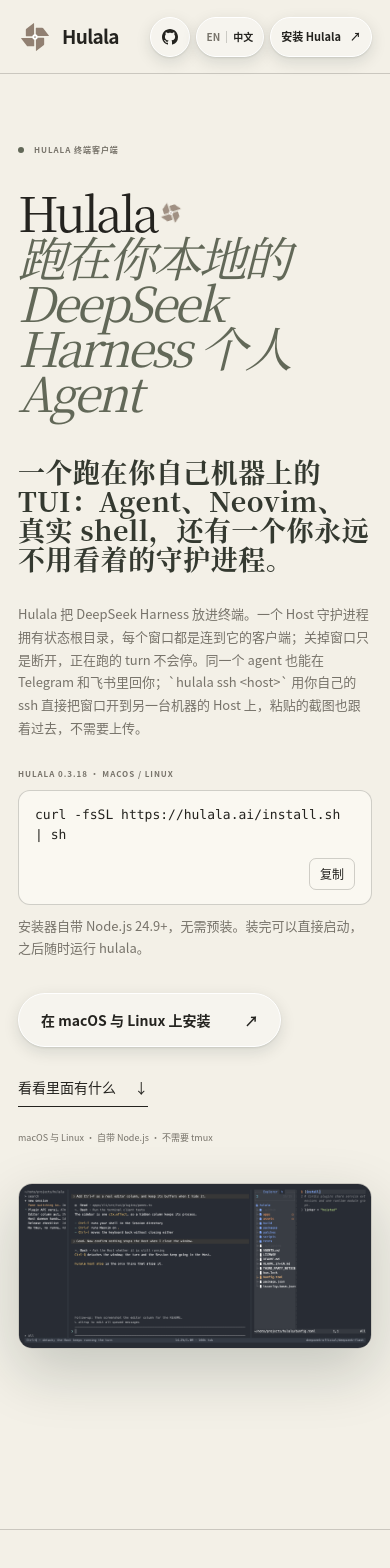
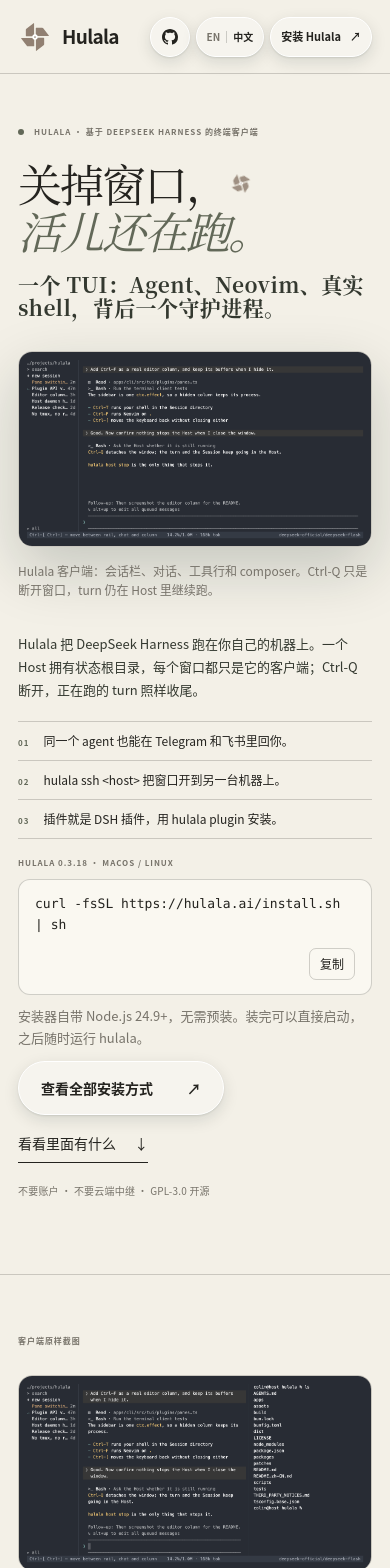
Before and after one commit to colinagent/hulala, a Next.js app in the folder apps/website/: page /zh-CN in a window 390 px wide. Shown: the top 1568 px of the page. Built offline with nearby package versions, Linux system fonts and the light colour scheme.

Commit message:
Refresh the website's home copy

```diff
--- a/apps/website/app/HomePage.tsx
+++ b/apps/website/app/HomePage.tsx
@@ -8,24 +8,29 @@ export type SiteLocale = "en" | "zh-CN";
 
 const translations = {
   en: {
-    footerSlogan: "Hulala. Your local personal agent, on DeepSeek Harness.",
+    footerSlogan: "Hulala — the local agent that outlives your terminal window.",
     screens: {
       label: "THE CLIENT, UNRETOUCHED",
-      conversation: "Session rail, conversation, tool rows and the composer.",
-      terminal: "Ctrl-T: your shell in the Session directory.",
-      files: "Ctrl-D: Neovim on the Session directory — the bundled file tree, with a file open beside it.",
+      hero: "The Hulala client: Session rail, conversation, tool rows and composer. Ctrl-Q detaches the window; the turn keeps running in the Host.",
+      terminal: "Ctrl-T: your own shell in the Session directory, with its own scrollback.",
+      files: "Ctrl-D: Neovim on the Session directory — the bundled file tree with a file open beside it.",
     },
     nav: ["The terminal", "The screens", "What we refuse"],
     cta: "Install Hulala",
     hero: {
-      kicker: "The Hulala terminal client",
-      titleLead: "Hulala",
-      titleAccent: "Your local personal agent, on DeepSeek Harness.",
-      subtitle: "One TUI on your machine: the agent, Neovim, a real shell, and a daemon you never babysit.",
-      lede: "Hulala runs DeepSeek Harness in your terminal. One Host daemon owns the state root, every window attaches to it, and closing a window detaches instead of stopping the turn. The same agent answers in Telegram and Feishu, and `hulala ssh <host>` opens a window straight on another machine's Host through your own ssh — a pasted screenshot arrives there without an upload.",
-      primary: "Install on macOS & Linux",
+      kicker: "HULALA · TERMINAL CLIENT ON DEEPSEEK HARNESS",
+      titleLead: "Close the window.",
+      titleAccent: "The work keeps going.",
+      subtitle: "One TUI: your agent, Neovim and a real shell — one daemon behind them.",
+      lede: "Hulala runs DeepSeek Harness on your machine. One Host owns the state root, so every window is just a client: detach with Ctrl-Q and the turn finishes without you.",
+      points: [
+        "The same agent answers in Telegram and Feishu.",
+        "hulala ssh <host> opens a window on another machine.",
+        "Plugins are DSH plugins, installed with hulala plugin.",
+      ],
+      primary: "All install options",
       secondary: "See what is inside",
-      availability: "macOS & Linux · Node.js included · no tmux",
+      availability: "No account · no hosted relay · open source under GPL-3.0",
     },
     conviction: {
       label: "A SIMPLE CONVICTION",
@@ -54,18 +59,18 @@ const translations = {
       ],
     },
     principles: {
-      label: "04 / WHAT WE REFUSE",
-      title: ["Built against", "the babysitting."],
-      lede: "No multiplexer to remember, no runner script to keep alive, no private rival daemon, no second REST layer.",
+      label: "03 / WHAT WE REFUSE",
+      title: ["Built to be", "left alone."],
+      lede: "No multiplexer to remember, no runner script to keep alive, no second daemon hiding behind a window, no second REST layer.",
       items: [
         ["No tmux", "The Host is already a daemon. Attach, detach, reattach."],
         ["One state root", "Windows share one Host, so a Session is never a per-window thing."],
-        ["Yours to rewrite", "Every panel is a plugin, and the contract only ever grows."],
+        ["One plugin system", "A plugin is a DSH bundle installed into the Host profile with hulala plugin. There is no second extension mechanism."],
       ],
     },
     meaning: {
       label: "WHY HULALA?",
-      title: ["The window is closed.", "The keyboard keeps", "clicking along."],
+      title: ["The window is closed.", "The keys keep", "clacking away."],
       copy: "呼啦啦 is the sound of a terminal still working after you walked away: a turn finishing, a shell job landing, a Session waiting for you to reattach.",
     },
     trust: {
@@ -87,24 +92,29 @@ const translations = {
     },
   },
   zh: {
-    footerSlogan: "呼啦啦，跑在你本地的 DeepSeek Harness 个人 Agent",
+    footerSlogan: "呼啦啦——关掉窗口也还在跑的本地 Agent。",
     screens: {
       label: "客户端原样截图",
-      conversation: "会话栏、对话、工具行和 composer。",
-      terminal: "Ctrl-T：会话目录里你自己的 shell。",
-      files: "Ctrl-D：在会话目录上打开 Neovim——内置文件树，旁边打开着一个文件。",
+      hero: "Hulala 客户端：会话栏、对话、工具行和 composer。Ctrl-Q 只是断开窗口，turn 仍在 Host 里继续跑。",
+      terminal: "Ctrl-T：会话目录里你自己的 shell，带独立回滚。",
+      files: "Ctrl-D：在会话目录上打开 Neovim——内置文件树，旁边开着一个文件。",
     },
     nav: ["终端", "截图", "我们不做什么"],
     cta: "安装 Hulala",
     hero: {
-      kicker: "Hulala 终端客户端",
-      titleLead: "Hulala",
-      titleAccent: "跑在你本地的 DeepSeek Harness 个人 Agent",
-      subtitle: "一个跑在你自己机器上的 TUI：Agent、Neovim、真实 shell，还有一个你永远不用看着的守护进程。",
-      lede: "Hulala 把 DeepSeek Harness 放进终端。一个 Host 守护进程拥有状态根目录，每个窗口都是连到它的客户端；关掉窗口只是断开，正在跑的 turn 不会停。同一个 agent 也能在 Telegram 和飞书里回你；`hulala ssh <host>` 用你自己的 ssh 直接把窗口开到另一台机器的 Host 上，粘贴的截图也跟着过去，不需要上传。",
-      primary: "在 macOS 与 Linux 上安装",
+      kicker: "HULALA · 基于 DEEPSEEK HARNESS 的终端客户端",
+      titleLead: "关掉窗口，",
+      titleAccent: "活儿还在跑。",
+      subtitle: "一个 TUI：Agent、Neovim、真实 shell，背后一个守护进程。",
+      lede: "Hulala 把 DeepSeek Harness 跑在你自己的机器上。一个 Host 拥有状态根目录，每个窗口都只是它的客户端；Ctrl-Q 断开，正在跑的 turn 照样收尾。",
+      points: [
+        "同一个 agent 也能在 Telegram 和飞书里回你。",
+        "hulala ssh <host> 把窗口开到另一台机器上。",
+        "插件就是 DSH 插件，用 hulala plugin 安装。",
+      ],
+      primary: "查看全部安装方式",
       secondary: "看看里面有什么",
-      availability: "macOS 与 Linux · 自带 Node.js · 不需要 tmux",
+      availability: "不要账户 · 不要云端中继 · GPL-3.0 开源",
     },
     conviction: {
       label: "一个简单的信念",
@@ -118,7 +128,7 @@ const translations = {
       items: [
         ["对话", "Agent Loop 的原生面。", "prompt、流式输出、审批、提问和选模型，都是 DeepSeek Harness 自己的面，不是另抄一套。", "Shift-Cmd-S · /sessions · /model"],
         ["Shell", "会话目录里你自己的 shell。", "真实 pty，带着你的 rc、alias 和 PATH。列收起来，作业照样在跑。", "Ctrl-T · Ctrl-[ · Ctrl-]"],
-        ["编辑器", "内置 Neovim。", "真正的 Neovim，自己的配色、键位和缓冲区；以真实二进制发布，机器上什么都不用装。", "Ctrl-F · 自动保存 · Ctrl-S"],
+        ["编辑器", "内置 Neovim。", "真正的 Neovim，自己的配色、键位和缓冲区；以真实二进制发布，机器上什么都不用装。", "Ctrl-D · Cmd-E · Ctrl-S"],
       ],
     },
     continuity: {
@@ -126,20 +136,20 @@ const translations = {
       title: ["Session 比启动它的", "那个窗口活得", "更久。"],
       copy: "Host 是守护进程，不是启动脚本。它拥有状态根目录，负责把 turn 跑完，并回应每一个连上来的客户端。",
       stages: [
-        ["AB", "找到 Host", "客户端读 endpoint.json，没有就 detached 起一个。"],
+        ["ATTACH", "找到 Host", "客户端读 endpoint.json，没有就 detached 起一个。"],
         ["RUN", "送一个 turn", "Agent Loop 在 Host 里跑，每个窗口看到同一条流。"],
-        ["DST", "关掉窗口", "Ctrl-Q 只是断开，turn 和它的工具继续跑。"],
-        ["BACK", "再回来", "续上这个 Session，读你不在时跑完的部分。"],
+        ["DETACH", "关掉窗口", "Ctrl-Q 只是断开，turn 和它的工具继续跑。"],
+        ["REATTACH", "再回来", "续上这个 Session，读你不在时跑完的部分。"],
       ],
     },
     principles: {
-      label: "04 / 我们不做什么",
-      title: ["我们反对", "伺候进程。"],
-      lede: "不用记多路复用器的快捷键，不用守着启动脚本，不会有偷偷起的第二个守护进程，也没有第二套 REST。",
+      label: "03 / 我们不做什么",
+      title: ["造出来，", "就是让你不用管。"],
+      lede: "不用记多路复用器的快捷键，不用守着启动脚本，不会冒出第二个守护进程，也没有第二套 REST。",
       items: [
         ["不需要 tmux", "Host 本身就是守护进程。连上、断开、再连上。"],
         ["一个状态根目录", "窗口共用一个 Host，Session 从来不是某个窗口的私产。"],
-        ["随便你改", "每个面板都是插件，契约只增不改。"],
+        ["只有一套插件机制", "插件就是 DSH 插件，用 hulala plugin 装进 Host 的 profile；没有第二套扩展机制。"],
       ],
     },
     meaning: {
@@ -197,7 +207,7 @@ export default function HomePage({ locale }: { locale: SiteLocale }) {
       </header>
 
       <section className="hero">
-        <div className="hero-copy">
+        <div className="hero-head">
           <p className="kicker"><span /> {t.hero.kicker}</p>
           <h1>
             <span className="hero-title-lead">
@@ -210,7 +220,16 @@ export default function HomePage({ locale }: { locale: SiteLocale }) {
             <em>{t.hero.titleAccent}</em>
           </h1>
           <p className="hero-subtitle">{t.hero.subtitle}</p>
+        </div>
+
+        <div className="hero-grid">
+          <div className="hero-detail">
             <p className="hero-lede">{t.hero.lede}</p>
+            <ul className="hero-points">
+              {t.hero.points.map((point, index) => (
+                <li key={point}><span>0{index + 1}</span>{point}</li>
+              ))}
+            </ul>
             <WebInstallCommand locale={locale} />
             <div className="hero-actions">
               <a className="button static-glass" href={downloadHref}>{t.hero.primary} <span aria-hidden="true">↗</span></a>
@@ -220,20 +239,22 @@ export default function HomePage({ locale }: { locale: SiteLocale }) {
           </div>
 
           <figure className="hero-shot">
-          <img src="/screens/03-files.png" alt={t.screens.files} width={1648} height={766} />
+            <img src="/screens/01-conversation.png" alt={t.screens.hero} width={1161} height={640} />
+            <figcaption>{t.screens.hero}</figcaption>
           </figure>
+        </div>
       </section>
 
       <section className="screens-section" id="screens" aria-label={isZh ? "Hulala 终端客户端截图" : "Hulala terminal client screenshots"}>
         <p className="section-label">{t.screens.label}</p>
         <div className="screens-pair">
           <figure>
-            <img src="/screens/01-conversation.png" alt={t.screens.conversation} width={1161} height={640} />
-            <figcaption>{t.screens.conversation}</figcaption>
+            <img src="/screens/02-terminal.png" alt={t.screens.terminal} width={1161} height={640} />
+            <figcaption>{t.screens.terminal}</figcaption>
           </figure>
           <figure>
-            <img src="/screens/02-terminal.png" alt={t.screens.terminal} width={1161} height={640} />
-            <figcaption>{t.screens.terminal}</figcaption>
+            <img src="/screens/03-files.png" alt={t.screens.files} width={1648} height={766} />
+            <figcaption>{t.screens.files}</figcaption>
           </figure>
         </div>
       </section>
--- a/apps/website/app/globals.css
+++ b/apps/website/app/globals.css
@@ -124,36 +124,43 @@ img { display: block; }
 .kicker { align-items: center; display: flex; gap: 10px; }
 .kicker span { background: var(--moss); border-radius: 50%; height: 6px; width: 6px; }
 
+/* Hero: a short promise up top, then the proof and the product side by side.
+   The screenshot used to sit a full viewport below the copy, so the first
+   screen showed nothing but text. Keeping it in this grid puts the client's
+   own pixels beside the claim it proves. */
 .hero {
-  align-items: center;
-  display: block;
   margin: 0 auto;
   max-width: 1440px;
-  padding: 78px 40px 0;
+  padding: 56px 40px 84px;
 }
-.hero-copy { max-width: 860px; }
-.hero-copy h1 {
+.hero-head { max-width: 1120px; }
+.hero-head h1 {
   font-family: Georgia, "Times New Roman", serif;
-  font-size: clamp(70px, 7.1vw, 108px);
+  font-size: clamp(54px, 6vw, 88px);
   font-weight: 400;
-  letter-spacing: -.065em;
-  line-height: .88;
-  margin: 39px 0 36px;
-  transform: translateY(-10px);
+  letter-spacing: -.055em;
+  line-height: 1;
+  margin: 26px 0 22px;
 }
-.hero-copy h1 em { color: var(--moss); font-weight: 400; white-space: nowrap; }
-main[data-locale="en"] .hero-copy h1 { font-size: clamp(58px, 5.6vw, 86px); }
-main[data-locale="en"] .hero-copy h1 em { display: inline-block; font-size: .86em; white-space: nowrap; }
+.hero-head h1 em { color: var(--moss); font-weight: 400; }
+main[data-locale="en"] .hero-head h1 { font-size: clamp(52px, 5.6vw, 80px); }
+main[data-locale="zh"] .hero-head h1 { font-size: clamp(52px, 5.4vw, 76px); }
 .hero-title-lead { align-items: center; display: inline-flex; }
 .hero-title-spinner { align-items: center; display: inline-flex; flex: 0 0 auto; height: .54em; justify-content: center; margin-left: .06em; transform: translateY(.02em); width: .54em; }
 .hero-title-spinner img { animation: hulala-flywheel-spin 4s linear infinite; height: 100%; opacity: .86; transform-origin: center; width: 100%; will-change: transform; }
 @keyframes hulala-flywheel-spin { to { transform: rotate(360deg); } }
-.hero-subtitle { color: var(--moss-dark); font-family: Georgia, "Times New Roman", serif; font-size: clamp(28px, 2.8vw, 40px); font-weight: 600; letter-spacing: -.035em; line-height: 1.16; margin: 0 0 30px; }
-.hero-lede { color: var(--muted); font-size: 15px; line-height: 1.75; margin: 0; max-width: 540px; }
-.hero-actions { align-items: center; display: flex; gap: 30px; margin-top: 34px; }
+.hero-subtitle { color: var(--moss-dark); font-family: Georgia, "Times New Roman", serif; font-size: clamp(22px, 2.2vw, 31px); font-weight: 600; letter-spacing: -.03em; line-height: 1.25; margin: 0; max-width: 1120px; }
+.hero-grid { align-items: start; display: grid; gap: 56px; grid-template-columns: minmax(0, .86fr) minmax(0, 1.14fr); margin-top: 38px; }
+.hero-detail { min-width: 0; }
+.hero-lede { color: var(--moss-dark); font-size: 15px; line-height: 1.75; margin: 0 0 20px; max-width: 520px; }
+.hero-points { border-top: 1px solid var(--line); list-style: none; margin: 0; padding: 0; }
+.hero-points li { align-items: baseline; border-bottom: 1px solid var(--line); display: flex; font-size: 12px; gap: 14px; line-height: 1.5; padding: 10px 0; }
+.hero-points li span { color: var(--moss); flex: 0 0 auto; font-size: 8px; font-weight: 760; letter-spacing: .12em; }
+.hero-detail .web-install { margin: 18px 0 8px; max-width: 100%; }
+.hero-actions { align-items: center; display: flex; gap: 30px; margin-top: 12px; }
 .plain-link { border-bottom: 1px solid var(--ink); font-size: 14px; font-weight: 520; padding-bottom: 8px; }
 .plain-link span { margin-left: 15px; }
-.availability { color: var(--muted); font-size: 9px; margin: 24px 0 0; }
+.availability { color: var(--muted); font-size: 10px; letter-spacing: .02em; margin: 20px 0 0; }
 
 .field-note { background: var(--paper-light); border: 1px solid var(--ink); box-shadow: 12px 12px 0 var(--paper-deep); }
 .field-note-head { align-items: center; border-bottom: 1px solid var(--ink); display: grid; font-size: 7px; font-weight: 700; grid-template-columns: 1fr auto 1fr; letter-spacing: .13em; min-height: 46px; padding: 0 15px; }
@@ -235,7 +242,7 @@ main[data-locale="en"] .hero-copy h1 em { display: inline-block; font-size: .86e
 .closing-github:hover, .closing-github:focus-visible { border-color: var(--paper-light); color: var(--paper-light); }
 
 main[data-locale="zh"] { font-family: "PingFang SC", "Noto Sans CJK SC", "Microsoft YaHei", sans-serif; }
-main[data-locale="zh"] .hero-copy h1,
+main[data-locale="zh"] .hero-head h1,
 main[data-locale="zh"] .hero-subtitle,
 main[data-locale="zh"] .note-page h2,
 main[data-locale="zh"] .conviction h2,
@@ -253,9 +260,9 @@ main[data-locale="zh"] .principle-grid h3,
 main[data-locale="zh"] .meaning-copy h2,
 main[data-locale="zh"] .trust-section h2,
 main[data-locale="zh"] .closing-section h2 { font-family: "Songti SC", "STSong", "Noto Serif CJK SC", serif; letter-spacing: -.035em; line-height: 1.08; }
-main[data-locale="zh"] .hero-copy h1 { font-size: clamp(60px, 5.5vw, 82px); letter-spacing: -.06em; line-height: .94; }
+main[data-locale="zh"] .hero-head h1 { letter-spacing: -.045em; line-height: 1.06; }
 main[data-locale="zh"] .hero-title-spinner { margin-left: .02em; }
-main[data-locale="zh"] .hero-subtitle { font-size: clamp(27px, 2.5vw, 36px); font-weight: 600; letter-spacing: .02em; }
+main[data-locale="zh"] .hero-subtitle { font-size: clamp(21px, 2.1vw, 30px); font-weight: 600; letter-spacing: .02em; }
 main[data-locale="zh"] .note-page > p:not(.note-label) { font-family: "Songti SC", "STSong", serif; }
 main[data-locale="zh"] .section-label, main[data-locale="zh"] .kicker { letter-spacing: .12em; }
 
@@ -263,7 +270,7 @@ footer { align-items: center; color: var(--muted); display: grid; font-size: 9px
 
 @media (max-width: 1120px) {
   .site-header > nav { display: none; }
-  .hero { grid-template-columns: 1fr; }.hero-copy { max-width: 780px; }.field-note { margin: 0 auto; max-width: 720px; width: 100%; }
+  .hero { padding-top: 56px; }.hero-head { max-width: 900px; }.hero-grid { gap: 36px; grid-template-columns: minmax(0, .95fr) minmax(0, 1.05fr); }.field-note { margin: 0 auto; max-width: 720px; width: 100%; }
   .section-heading, .workspace-heading { grid-template-columns: .45fr 1.2fr; }.section-heading > p:last-child, .workspace-heading > p:last-child { grid-column: 2; }
   .practice-row { grid-template-columns: 45px .7fr 1.3fr; }.practice-detail { display: none; }
   .continuity-section { gap: 60px; grid-template-columns: 1fr; }.continuity-copy { max-width: 650px; }
@@ -273,11 +280,9 @@ footer { align-items: center; color: var(--muted); display: grid; font-size: 9px
 
 @media (max-width: 720px) {
   .site-header { grid-template-columns: 1fr auto; height: 74px; padding: 0 18px; }.header-actions { gap: 6px; }.button-small { font-size: 11px; gap: 9px; min-height: 40px; padding: 0 10px; }.github-link { gap: 0; padding: 0 11px; }.github-link span { display: none; }.language-switcher { min-height: 40px; padding: 0 7px; }.language-switcher a, .language-switcher button { font-size: 10px; padding-left: 3px; padding-right: 3px; }
-  .hero { display: block; min-height: auto; padding: 70px 18px 90px; }.hero-copy h1 { font-size: 67px; }.hero-copy h1 em { white-space: normal; }.hero-subtitle { font-size: 24px; }.hero-lede { font-size: 13px; }.hero-actions { align-items: flex-start; flex-direction: column; }.field-note { margin-top: 65px; }.field-note-head { grid-template-columns: 1fr auto; }.field-note-head > span:nth-child(2) { display: none; }.field-note-body { grid-template-columns: 35px 1fr; min-height: 480px; }.year-index { font-size: 5px; }.year-index i { height: 27px; }.note-page { padding: 43px 24px 25px; }.note-page h2 { font-size: 39px; }.practice-log { grid-template-columns: 1fr; }.practice-log > div { border-bottom: 1px solid var(--line); border-right: 0; padding: 10px 0 !important; }.practice-log > div:last-child { border-bottom: 0; }.note-footer > span:last-child { display: none; }
-  .hero-copy h1 { transform: translateY(-6px); }
-  main[data-locale="en"] .hero-copy h1 { font-size: 52px; }
-  main[data-locale="en"] .hero-copy h1 em { font-size: 32px; white-space: nowrap; }
-  main[data-locale="zh"] .hero-copy h1 { font-size: 48px; }
+  .hero { padding: 52px 18px 76px; }.hero-head h1 { font-size: 46px; margin: 22px 0 20px; }.hero-subtitle { font-size: 21px; }.hero-lede { font-size: 13px; }.hero-grid { gap: 32px; margin-top: 32px; }.hero-actions { align-items: flex-start; flex-direction: column; gap: 18px; }.field-note { margin-top: 65px; }.field-note-head { grid-template-columns: 1fr auto; }.field-note-head > span:nth-child(2) { display: none; }.field-note-body { grid-template-columns: 35px 1fr; min-height: 480px; }.year-index { font-size: 5px; }.year-index i { height: 27px; }.note-page { padding: 43px 24px 25px; }.note-page h2 { font-size: 39px; }.practice-log { grid-template-columns: 1fr; }.practice-log > div { border-bottom: 1px solid var(--line); border-right: 0; padding: 10px 0 !important; }.practice-log > div:last-child { border-bottom: 0; }.note-footer > span:last-child { display: none; }
+  main[data-locale="en"] .hero-head h1 { font-size: 38px; }
+  main[data-locale="zh"] .hero-head h1 { font-size: 44px; }
   .conviction { min-height: 620px; padding: 90px 18px; }.conviction h2 { font-size: 52px; margin: 50px 0 70px; }.conviction > p:last-child { font-size: 25px; margin-left: 12%; }
   .practice-section { padding: 100px 18px; }.section-heading, .workspace-heading { display: block; }.section-heading h2, .workspace-heading h2 { font-size: 50px; margin: 28px 0; }.practice-row { display: block; min-height: 0; padding: 34px 0; }.practice-row h3 { font-size: 45px; margin: 18px 0 25px; }.practice-row > div strong { font-size: 18px; }
   .continuity-section { min-height: auto; padding: 95px 18px; }.continuity-copy h2 { font-size: 55px; }.continuity-path { padding-left: 42px; }.path-line { left: 10px; }.continuity-path article::before { left: -37px; }
@@ -310,7 +315,7 @@ footer { align-items: center; color: var(--muted); display: grid; font-size: 9px
 /* A captured frame is shown near its capture size: a terminal screenshot blown
    up to the page width is a wall of pixels, so the section and the hero keep the
    screenshots in a narrower column. */
-.screens-section { border-top: 1px solid var(--line); margin: 90px auto 0; max-width: 1160px; padding: 90px 40px 110px; }
+.screens-section { border-top: 1px solid var(--line); margin: 0 auto; max-width: 1160px; padding: 90px 40px 110px; }
 .screens-section > .section-label { margin: 0 0 28px; }
 .screens-main { margin: 0; }
 .screens-main img { border: 1px solid var(--line); border-radius: 14px; display: block; height: auto; width: 100%; }
@@ -319,7 +324,13 @@ footer { align-items: center; color: var(--muted); display: grid; font-size: 9px
 .screens-section figcaption { color: var(--muted); font-size: 13px; line-height: 1.7; margin-top: 14px; }
 @media (max-width: 900px) { .screens-section { padding: 60px 18px 70px; } }
 
-/* The hero's product shot: the client's own pixels, framed like the section below. */
-.hero-shot { margin: 60px auto 0; max-width: 1080px; }
+/* The hero's product shot: the client's own pixels, framed like the section below.
+   It sits in the hero grid so it is visible in the first viewport, not a screen
+   below the copy. On narrow screens it moves above the detail column. */
+.hero-shot { margin: 0; min-width: 0; }
 .hero-shot img { border: 1px solid var(--line); border-radius: 14px; display: block; height: auto; width: 100%; box-shadow: 0 22px 60px rgba(15, 36, 31, .2); }
-@media (max-width: 900px) { .hero-shot { margin-top: 38px; } }
+.hero-shot figcaption { color: var(--muted); font-size: 12px; line-height: 1.6; margin-top: 14px; }
+@media (max-width: 900px) {
+  .hero-grid { gap: 34px; grid-template-columns: 1fr; }
+  .hero-shot { order: -1; }
+}
--- a/apps/website/app/siteMetadata.ts
+++ b/apps/website/app/siteMetadata.ts
@@ -7,8 +7,8 @@ type PageKind = "home" | "download";
 const metadataCopy = {
   en: {
     home: {
-      title: "Hulala — Your local personal agent, on DeepSeek Harness.",
-      description: "Your local personal agent on DeepSeek Harness: one Host daemon, many windows, Neovim and a real shell beside the conversation, the same agent in Telegram and Feishu, and `hulala ssh <host>` to a Host on another machine, pasted images included. macOS and Linux, one command.",
+      title: "Hulala — the local DeepSeek Harness agent that outlives your terminal window",
+      description: "Hulala runs DeepSeek Harness in one TUI: the agent, Neovim and a real shell, backed by a single Host daemon. Detach with Ctrl-Q and the turn keeps running. The same agent answers in Telegram and Feishu, and hulala ssh opens a window on another machine. macOS and Linux, one command.",
     },
     download: {
       title: "Install Hulala — Downloads",
@@ -17,8 +17,8 @@ const metadataCopy = {
   },
   "zh-CN": {
     home: {
-      title: "Hulala 呼啦啦｜跑在你本地的 DeepSeek Harness 个人 Agent",
-      description: "跑在你本地的 DeepSeek Harness 个人 Agent：一个 Host 守护进程、多个窗口，对话旁边是 Neovim 和真实 shell；同一个 agent 也在 Telegram 和飞书里回你，`hulala ssh <host>` 还能把窗口开到另一台机器的 Host 上，粘贴的图片直接过去。macOS 与 Linux，一行命令安装。",
+      title: "Hulala 呼啦啦｜关掉窗口，工作照样在跑的本地 Agent",
+      description: "Hulala 把 DeepSeek Harness 放进一个 TUI：Agent、Neovim 和真实 shell，背后只有一个 Host 守护进程。Ctrl-Q 断开窗口，turn 继续跑。同一个 agent 也能在 Telegram 和飞书里回你，hulala ssh 还能把窗口开到另一台机器。macOS 与 Linux，一行命令安装。",
     },
     download: {
       title: "安装 Hulala｜下载与安装说明",
```
Lines whose indentation alone changed are shown as unchanged.
